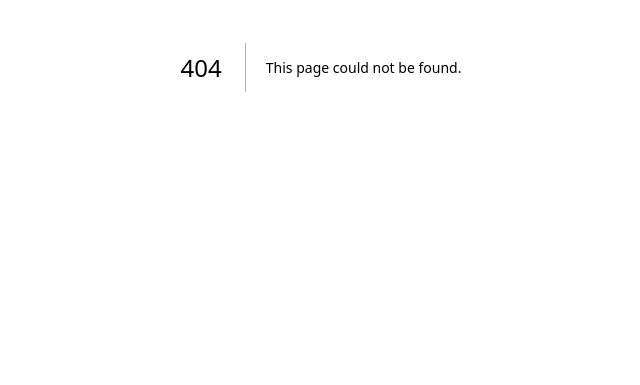
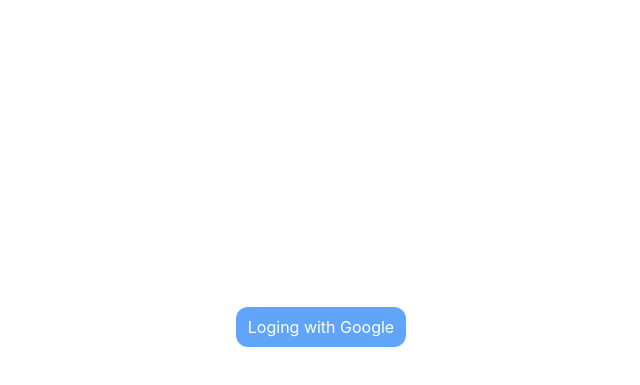
Before and after one commit to Savindi20/NextJS-CloudFileManager, a Next.js app: page /login in a window 1280 px wide. Before the commit this address had no page. Shown: the part 333-718 px from the top of the page, without its empty margins (319-959 px from the left). Built offline with nearby package versions, Linux system fonts and the light colour scheme.

Commit message:
project updated with login page

```diff
--- a/pages/index.js
+++ b/pages/index.js
@@ -5,9 +5,7 @@
 export default function Home() {
   return (
     <div className={styles.container}>
-      <h1 className="text-3xl font-bold underline">
-      Hello world!
-      </h1>
+
     </div>
   )
 }
--- /dev/null
+++ b/pages/login.js
@@ -0,0 +1,15 @@
+import { signIn } from 'next-auth/react'
+import React from 'react'
+
+function login() {
+  return (
+    <div className='flex justify-center item-center mt-[50%]'>
+        <button className='bg-blue-400 p-2 rounded-xl px-3 text-white'
+        onClick={()=> signIn}>
+            Loging with Google
+        </button>
+    </div>
+  )
+}
+
+export default login
```
